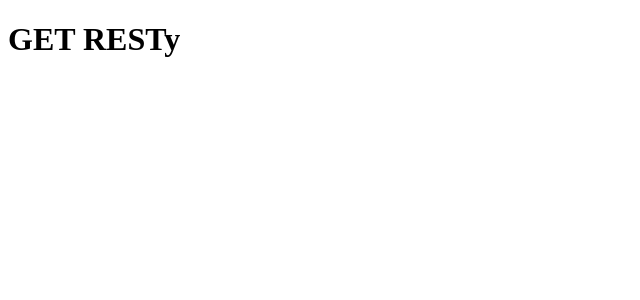
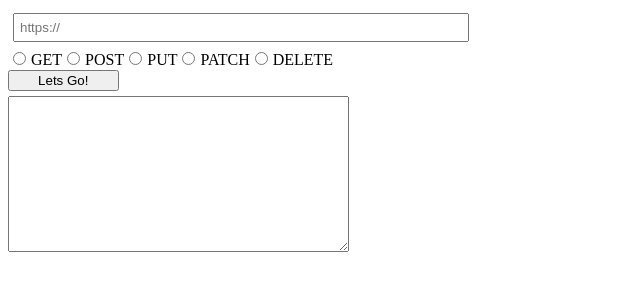
Before and after one commit to ShaneUP1/29-RESTy, a React app: page / in a window 1280 px wide. Shown: the top 300 px of the page, without its empty margins (0-640 px from the left). Built offline with nearby package versions, Linux system fonts and the light colour scheme.

Commit message:
good stop for the night

```diff
--- a/src/components/app/App.jsx
+++ b/src/components/app/App.jsx
@@ -1,15 +1,10 @@
 import React from 'react';
-// import Request from '../request/Request';
-// import Results from '../results/Results';
-// import SingleHistory from '../history/SingleHistory';
-// import HistoryList from '../history/HistoryList';
-
-
+import RESTy from '../../conatiners/RESTy';
 
 export default function App() {
   return (
     <>
-      <h1>GET RESTy</h1>
+      <RESTy/>
     </>
   );
 }
--- a/src/components/request/Request.css
+++ b/src/components/request/Request.css
@@ -11,7 +11,8 @@
     padding: 5px;
   }
 
-  input[type="submit"] {
+  button {
     width: 25%;
+    margin-bottom: 5px;
   }
 }
--- a/src/components/request/Request.jsx
+++ b/src/components/request/Request.jsx
@@ -2,31 +2,31 @@ import React from 'react';
 import PropTypes from 'prop-types';
 import styles from './Request.css';
 
-const Request = ({ onSubmit, handleChange }) => (
+const Request = ({ onSubmit, onChange }) => (
   <>
     <form onSubmit={onSubmit} className={styles.Request}>
-      <input type="url" placeholder="https://" onChange={handleChange}/>
+      <input type="url" placeholder="https://" onChange={onChange}/>
       <div>
-        <input type="radio" value="GET" id="get" name="method" onChange={handleChange}/>
+        <input type="radio" value="GET" id="get" name="method" onChange={onChange}/>
         <label htmlFor="get">GET</label>
-        <input type="radio" value="POST" id="post" name="method" onChange={handleChange}/>
+        <input type="radio" value="POST" id="post" name="method" onChange={onChange}/>
         <label htmlFor="post">POST</label>
-        <input type="radio" value="PUT" id="put" name="method" onChange={handleChange} />
+        <input type="radio" value="PUT" id="put" name="method" onChange={onChange} />
         <label htmlFor="put">PUT</label>
-        <input type="radio" value="PATCH" id="patch" name="method" onChange={handleChange}/>
+        <input type="radio" value="PATCH" id="patch" name="method" onChange={onChange}/>
         <label htmlFor="patch">PATCH</label>
-        <input type="radio" value="DELETE" id="delete" name="method" onChange={handleChange}/>
+        <input type="radio" value="DELETE" id="delete" name="method" onChange={onChange}/>
         <label htmlFor="delete">DELETE</label>
       </div>
       <button>Lets Go!</button>
-      <textarea cols="40" rows="10"/>
+      <textarea cols="40" rows="10" onChange={onChange}/>
     </form>
   </>
 );
 
 Request.propTypes = {
   onSubmit: PropTypes.func.isRequired,
-  handleChange: PropTypes.func.isRequired
+  onChange: PropTypes.func.isRequired
 };
 
 export default Request;
--- /dev/null
+++ b/src/conatiners/RESTy.jsx
@@ -0,0 +1,28 @@
+import React, { Component } from 'react';
+import Request from '../components/request/Request';
+import Results from '../components/results/Results';
+import HistoryList from '../components/history/HistoryList';
+
+export default class RESTy extends Component {
+  state = {
+
+  }
+
+  handleSubmit = () => {};
+
+  handleChange = ({ target }) => {
+    console.log(target.value);
+    this.setState({ [target.name]: target.value });
+  };
+
+
+
+  render() {
+    return (
+      <>
+        <Request onSubmit={this.handleSubmit} onChange={this.handleChange}/>
+
+      </>
+    )
+  }
+}
```
Also changed, not shown: 1 other file (tests, documents, lock files or other folders).
